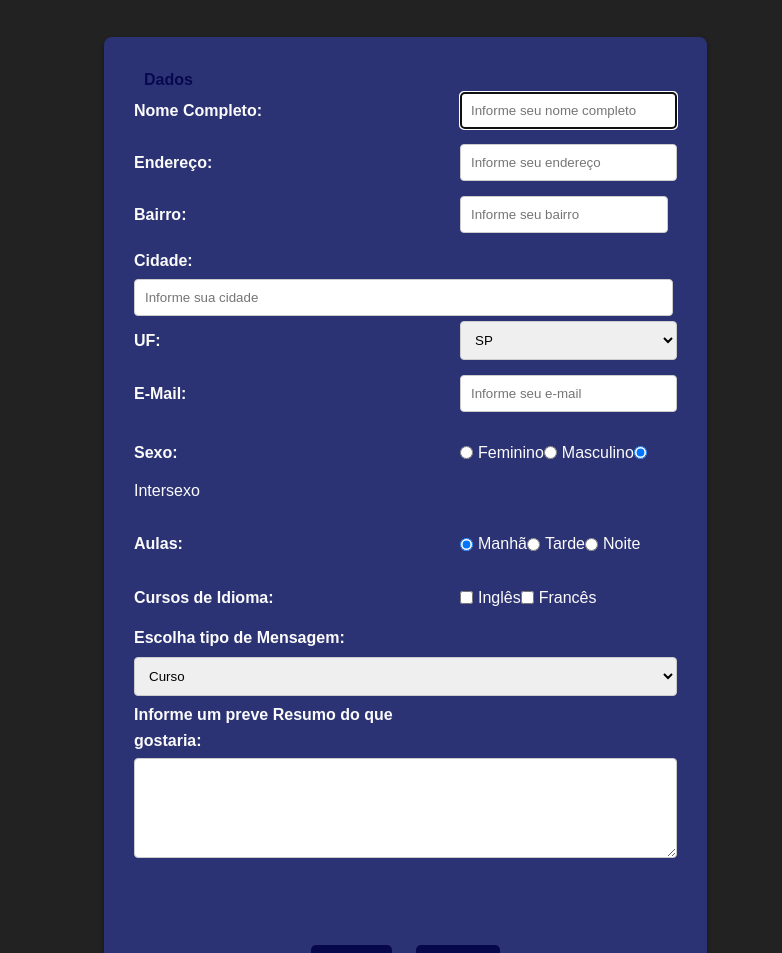
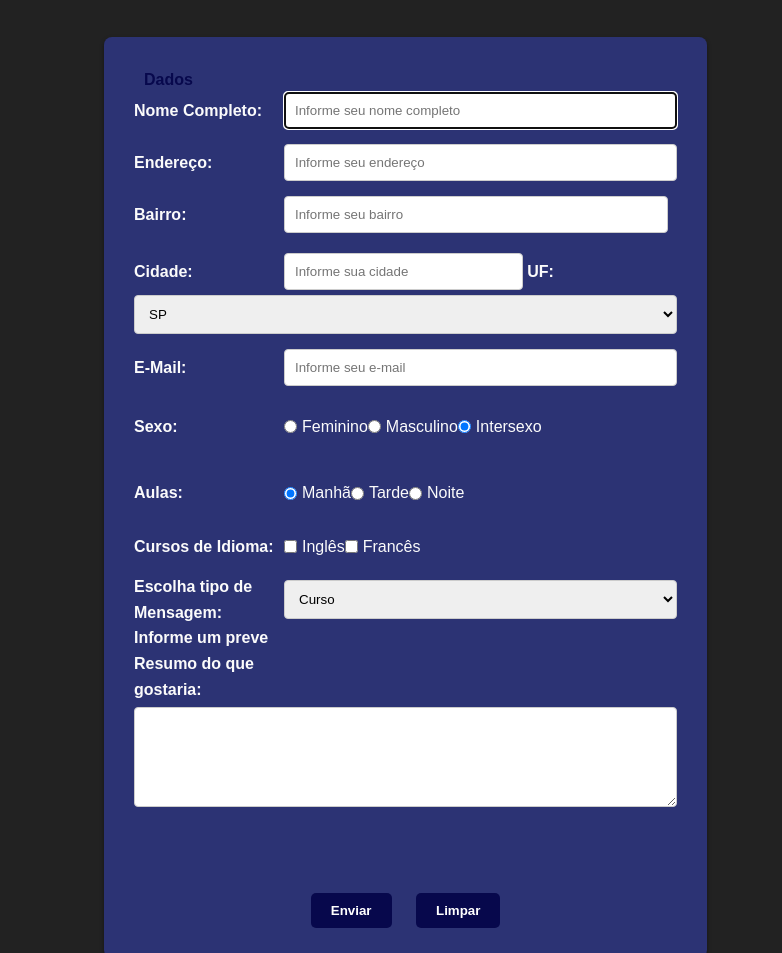
Before and after one commit to sergiosar2025/min_landing_lfe, a plain HTML site: page index.html in a window 1280 px wide. Shown: the part 1425-2378 px from the top of the page, 0-782 px from the left. Drawn offline with Linux system fonts and the light colour scheme.

Commit message:
Update estilo.css
Alteração anterior pagina index

```diff
--- a/estilo.css
+++ b/estilo.css
@@ -358,16 +358,16 @@ legend {
     align-items: center;
 }
 .labinput label {
-    /* font-weight: bold; */
+    font-weight: bold;
     /* Largura fixa para labels em telas maiores */
-    /* width: 150px;  */
-	display: block;
+    width: 150px;
+	/* display: block;
     flex-direction: column;
     flex-wrap: wrap;
     font-weight: bold;
     width: 306px;
     padding-right: 40px;
-    margin-right: 20px;
+    margin-right: 20px; */
 }
 .labinput input[type="text"],
 .labinput input[type="email"],
@@ -526,7 +526,7 @@ footer {
     .btn-button {
         padding: 10px 20px;
     }
-	.labinput label {
+	/* .labinput label {
     display: block;
     flex-direction: column;
     flex-wrap: wrap;
@@ -534,6 +534,6 @@ footer {
     width: 306px;
     padding-right: 42px;
     margin-right: -142px;
-}
+} */
 
 }
```
